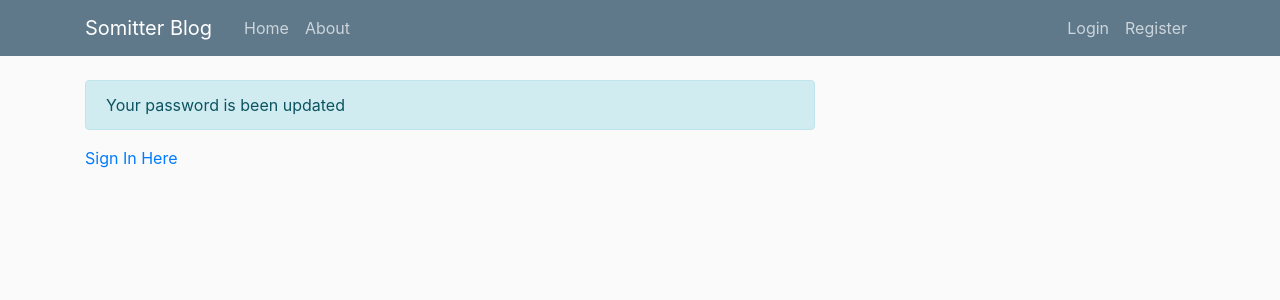
After one commit to Zack-Ali-Hassan/blog-post-using-django, a Django app: page /password-reset-complete/ in a window 1280 px wide. The commit adds this page. Shown: the top 300 px of the page. Run offline with Django 5.2, Linux system fonts and the light colour scheme; some libraries are stand-ins or nearby versions.

Commit message:
2 commit in Aug 24, 2024

```diff
--- a/blog_post/settings.py
+++ b/blog_post/settings.py
@@ -130,10 +130,10 @@ MEDIA_URL = "/media/"
 # email configuration
 EMAIL_BACKEND = 'django.core.mail.backends.smtp.EmailBackend'
 EMAIL_HOST = 'smtp.gmail.com'
-EMAIL_POSRT = 587
+EMAIL_PORT = 587
 EMAIL_USE_TLS = True
-EMAIL_HOST_USER = os.environ.get('EMAIL_USER')
-EMAIL_HOST_PASSWORD = os.environ.get('EMAIL_PASSWORD')
+EMAIL_HOST_USER = 'zakariyea153@gmail.com'
+EMAIL_HOST_PASSWORD = 'xzbgymeatphubgld'
 
 
 # Default primary key field type
--- a/blog_post/urls.py
+++ b/blog_post/urls.py
@@ -30,6 +30,7 @@ urlpatterns = [
     path('password-reset/', auth_views.PasswordResetView.as_view(template_name = "user/password_reset.html"), name="password_reset"),
     path('password-reset/done/', auth_views.PasswordResetDoneView.as_view(template_name = "user/password_reset_done.html"), name="password_reset_done"),
     path('password-reset-confirm/<uidb64>/<token>', auth_views.PasswordResetConfirmView.as_view(template_name = "user/password_reset_confirm.html"), name="password_reset_confirm"),
+    path('password-reset-complete/', auth_views.PasswordResetCompleteView.as_view(template_name = "user/password_reset_complete.html"), name="password_reset_complete"),
 ]
 
 if settings.DEBUG:
--- a/user/templates/user/login.html
+++ b/user/templates/user/login.html
@@ -10,7 +10,7 @@
     <div class="form-group">
         <button type="submit" class="btn btn-outline-info">Login</button>
         <small class="text-muted ml-2">
-          <a href="" class="">Forgot Password?</a>
+          <a href="{% url 'password_reset' %}" class="">Forgot Password?</a>
         </small>
     </div>
   </form>
--- /dev/null
+++ b/user/templates/user/password_reset_complete.html
@@ -0,0 +1,6 @@
+{% extends 'blog/base.html' %} {% block content%}
+<div class="alert alert-info">
+    Your password is been updated
+</div>
+<a href="{% url 'login' %}">Sign In Here</a>
+{% endblock content %}
```
Also changed, not shown: db.sqlite3.
